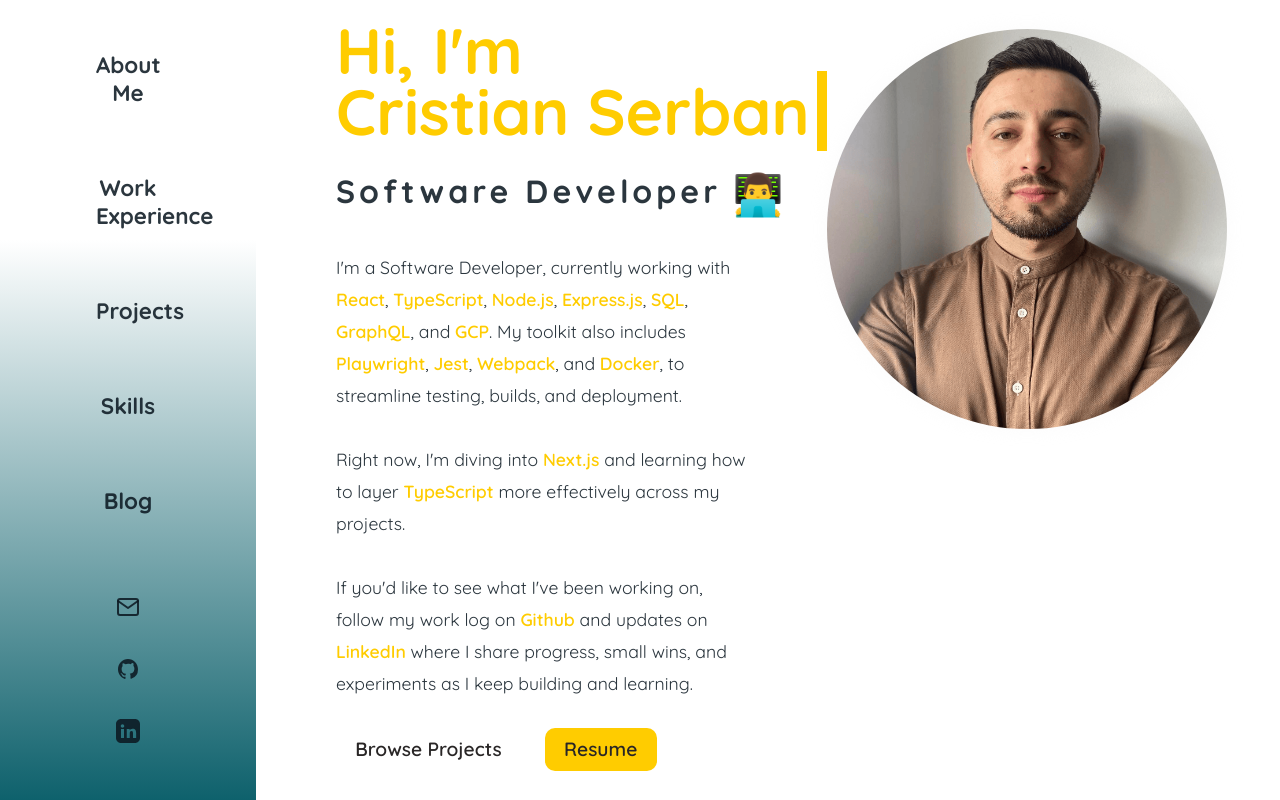
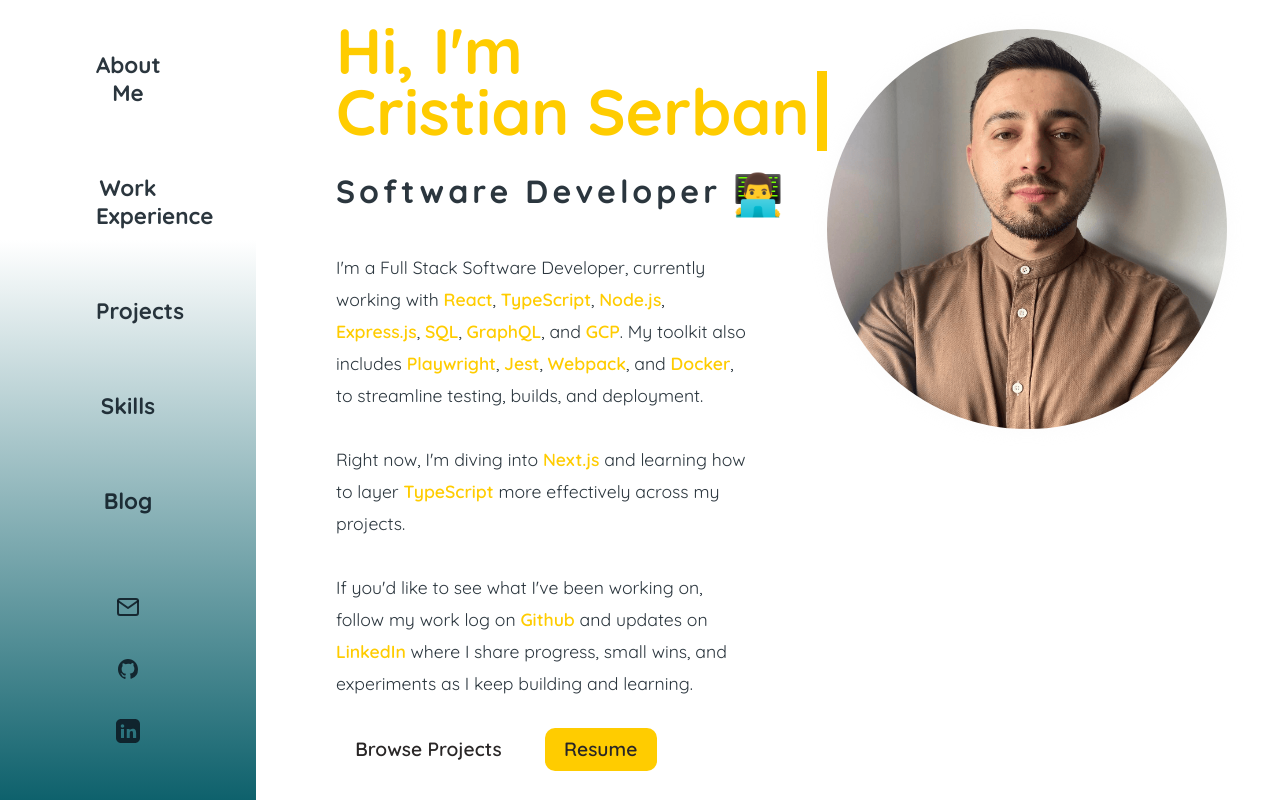
Before and after one commit to ChrisserDev/Portofolio-Web-App, a Next.js app: page / in a window 1280 px wide. Built offline with nearby package versions, Linux system fonts and the light colour scheme.

Commit message:
Use 'Full Stack' title and update resume link

```diff
--- a/src/app/page.tsx
+++ b/src/app/page.tsx
@@ -18,12 +18,12 @@ export default function Home() {
           </div>
           <h3>Software Developer</h3>
           <p className='home-page-description'>
-            I&apos;m a Software Developer, currently working with <span className='desc-skill'>React</span>, <span className='desc-skill'>TypeScript</span>, <span className='desc-skill'>Node.js</span>, <span className='desc-skill'>Express.js</span>, <span className='desc-skill'>SQL</span>, <span className='desc-skill'>GraphQL</span>, and <span className='desc-skill'>GCP</span>. My toolkit also includes <span className='desc-skill'>Playwright</span>, <span className='desc-skill'>Jest</span>, <span className='desc-skill'>Webpack</span>, and <span className='desc-skill'>Docker</span>, to streamline testing, builds, and deployment. <br/>  <br/>
+            I&apos;m a Full Stack Software Developer, currently working with <span className='desc-skill'>React</span>, <span className='desc-skill'>TypeScript</span>, <span className='desc-skill'>Node.js</span>, <span className='desc-skill'>Express.js</span>, <span className='desc-skill'>SQL</span>, <span className='desc-skill'>GraphQL</span>, and <span className='desc-skill'>GCP</span>. My toolkit also includes <span className='desc-skill'>Playwright</span>, <span className='desc-skill'>Jest</span>, <span className='desc-skill'>Webpack</span>, and <span className='desc-skill'>Docker</span>, to streamline testing, builds, and deployment. <br/>  <br/>
             Right now, I&apos;m diving into  <span className='desc-skill'>Next.js</span> and learning how to layer <span className='desc-skill'>TypeScript</span> more effectively across my projects. <br/><br/>
             If you&apos;d like to see what I&apos;ve been working on, follow my work log on <span><a className='github-link desc-skill' href="https://github.com/ChrisserDev" target='_blank' aria-label="Link to my personal Github profile" title="Link to my personal Github profile">Github</a></span> and updates on <span><a className='linkedin-link desc-skill' href="https://www.linkedin.com/in/cristianserban24/"  target='_blank' aria-label="Link to my personal Linkedin profile" title="Link to my personal Linkedin profile">LinkedIn</a></span> where I share progress, small wins, and experiments as I keep building and learning.
           </p>
           <Link className='browse-projects' href="/projectss">Browse Projects</Link>
-          <a className='resume-link' href="https://drive.google.com/file/d/17SeumPNNR-ao5ywg09LNKy6lwUqA83uo/view?usp=sharing" target='_blank' rel="noopener noreferrer" aria-label='Link to Cristian Resume.'>Resume</a>
+          <a className='resume-link' href="https://drive.google.com/file/d/1xi7oOYXSV-Il3fXTJfohOmn1Nvmni1aL/view?usp=sharing" target='_blank' rel="noopener noreferrer" aria-label='Link to Cristian Resume.'>Resume</a>
         </div>
         <div className='portrait-image-wrapper'>
           <Image className='portrait-image' src="/portrait.png" width={400} height={400} alt="Image of Cristian Serban"/>
```
